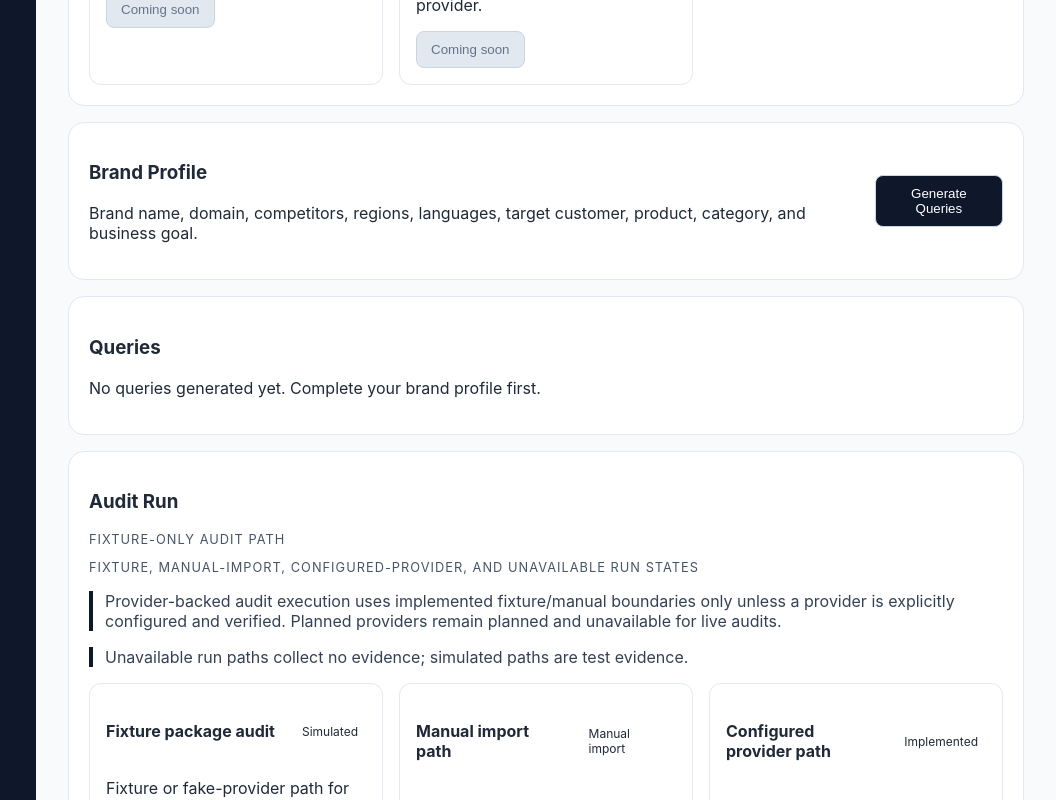
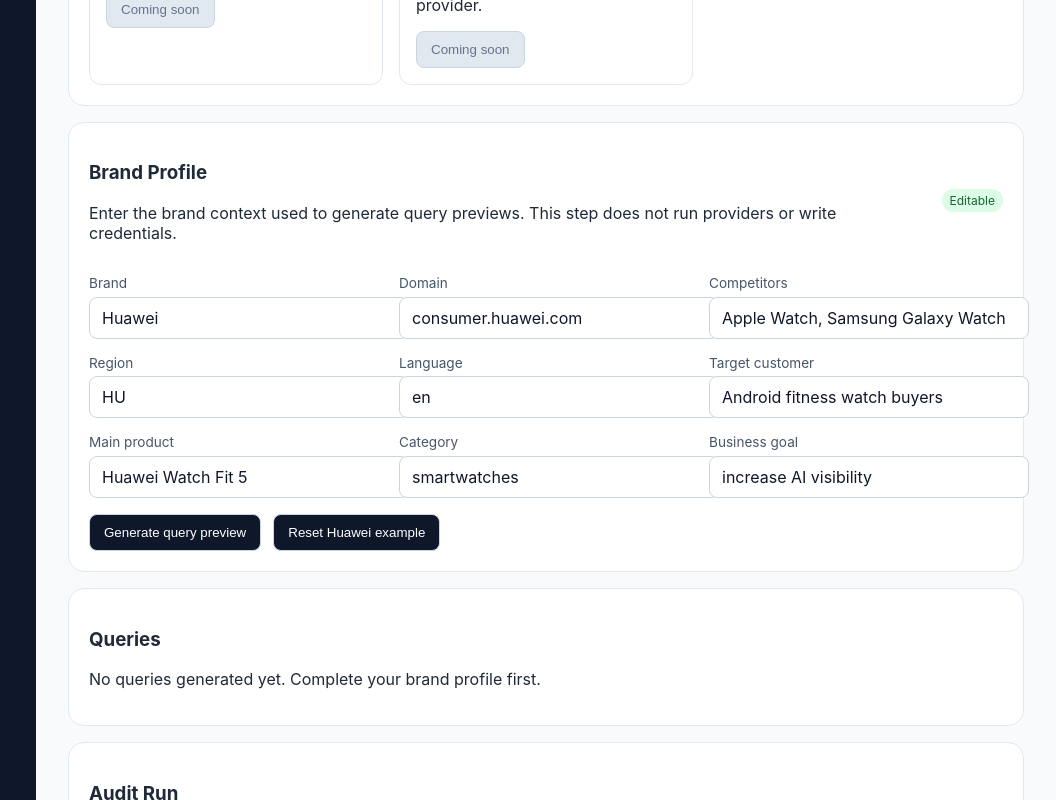
Before and after one commit to alexwang91/GEO-Agent, a React (Vite) app in the folder apps/desktop/: page / in a window 1280 px wide. Shown: the part 1460-2260 px from the top of the page, without its empty margins (224-1280 px from the left). Built offline with nearby package versions, Linux system fonts and the light colour scheme.

Commit message:
feat: add desktop brand profile query preview (#113)
* feat: add desktop brand profile query preview

* style: add desktop brand profile form styles

* test: cover desktop brand profile query preview

* docs: add UI productization plan

* docs: track UI productization progress

```diff
--- a/apps/desktop/src/App.jsx
+++ b/apps/desktop/src/App.jsx
@@ -61,12 +61,69 @@ const runPaths = [
   { label: 'Provider access issue', statusKey: 'unavailable', command: 'resolve_provider_access()' },
 ];
 
+const defaultBrandProfile = {
+  brand: 'Huawei',
+  domain: 'consumer.huawei.com',
+  competitors: 'Apple Watch, Samsung Galaxy Watch',
+  region: 'HU',
+  language: 'en',
+  targetCustomer: 'Android fitness watch buyers',
+  mainProduct: 'Huawei Watch Fit 5',
+  category: 'smartwatches',
+  businessGoal: 'increase AI visibility',
+};
+
+const brandProfileFields = [
+  ['brand', 'Brand'],
+  ['domain', 'Domain'],
+  ['competitors', 'Competitors'],
+  ['region', 'Region'],
+  ['language', 'Language'],
+  ['targetCustomer', 'Target customer'],
+  ['mainProduct', 'Main product'],
+  ['category', 'Category'],
+  ['businessGoal', 'Business goal'],
+];
+
 function statusClass(status) {
   return status.toLowerCase().replaceAll(' ', '-').replaceAll('/', '-');
 }
 
 function statusFor(statusKey) {
   return providerStatusCopy[statusKey];
+}
+
+function splitList(value) {
+  return String(value || '')
+    .split(',')
+    .map((item) => item.trim())
+    .filter(Boolean);
+}
+
+function formatCompetitors(value) {
+  const competitors = splitList(value);
+  if (competitors.length === 0) {
+    return 'competitors';
+  }
+  if (competitors.length === 1) {
+    return competitors[0];
+  }
+  if (competitors.length === 2) {
+    return `${competitors[0]} and ${competitors[1]}`;
+  }
+  return `${competitors.slice(0, -1).join(', ')}, and ${competitors[competitors.length - 1]}`;
+}
+
+function buildQueryPreview(profile) {
+  const competitors = formatCompetitors(profile.competitors);
+  const region = profile.region || 'target region';
+  return [
+    { intent: 'brand', query: `What is ${profile.brand} for ${profile.targetCustomer}?` },
+    { intent: 'category', query: `Best ${profile.category} tools for ${profile.targetCustomer} in ${region}` },
+    { intent: 'comparison', query: `Compare ${profile.brand} with ${competitors}` },
+    { intent: 'buying_intent', query: `Should ${profile.targetCustomer} choose ${profile.brand} for ${profile.businessGoal}?` },
+    { intent: 'alternatives', query: `Best alternatives to ${profile.brand}: ${competitors}` },
+  ];
 }
 
 function MetricCard({ label, value }) {
@@ -116,10 +173,22 @@ function EngineBreakdown({ engines }) {
 }
 
 export function App() {
+  const [brandProfile, setBrandProfile] = useState(defaultBrandProfile);
+  const [queryPreview, setQueryPreview] = useState([]);
   const [reportView, setReportView] = useState(emptyReportArtifactView());
   const [loadState, setLoadState] = useState('empty');
   const [loadError, setLoadError] = useState('');
   const packageFiles = reportView.files.length ? ['manifest.json', ...reportView.files] : [];
+
+  function handleBrandProfileChange(event) {
+    const { name, value } = event.target;
+    setBrandProfile((current) => ({ ...current, [name]: value }));
+  }
+
+  function handleGenerateQueries(event) {
+    event.preventDefault();
+    setQueryPreview(buildQueryPreview(brandProfile));
+  }
 
   async function handlePackageFiles(event) {
     setLoadState('loading');
@@ -184,17 +253,44 @@ export function App() {
           </div>
         </section>
 
-        <section id="brand-profile" className="panel split">
-          <div>
-            <h3>Brand Profile</h3>
-            <p>Brand name, domain, competitors, regions, languages, target customer, product, category, and business goal.</p>
+        <section id="brand-profile" className="panel">
+          <div className="card-header">
+            <div>
+              <h3>Brand Profile</h3>
+              <p>Enter the brand context used to generate query previews. This step does not run providers or write credentials.</p>
+            </div>
+            <span className="status implemented">Editable</span>
           </div>
-          <button>Generate Queries</button>
+          <form className="profile-form" onSubmit={handleGenerateQueries}>
+            <div className="form-grid">
+              {brandProfileFields.map(([name, label]) => (
+                <label className="field" key={name}>
+                  <span>{label}</span>
+                  <input name={name} value={brandProfile[name]} onChange={handleBrandProfileChange} />
+                </label>
+              ))}
+            </div>
+            <div className="download-actions">
+              <button type="submit">Generate query preview</button>
+              <button type="button" onClick={() => setBrandProfile(defaultBrandProfile)}>Reset Huawei example</button>
+            </div>
+          </form>
         </section>
 
         <section id="queries" className="panel">
           <h3>Queries</h3>
-          <p>No queries generated yet. Complete your brand profile first.</p>
+          {queryPreview.length ? (
+            <div className="query-list">
+              {queryPreview.map((item) => (
+                <article className="query-card" key={item.intent}>
+                  <span className="eyebrow">{item.intent}</span>
+                  <p>{item.query}</p>
+                </article>
+              ))}
+            </div>
+          ) : (
+            <p>No queries generated yet. Complete your brand profile first.</p>
+          )}
         </section>
 
         <section id="audit-run" className="panel">
--- a/apps/desktop/src/styles.css
+++ b/apps/desktop/src/styles.css
@@ -19,6 +19,15 @@ button {
 button:disabled {
   background: #e2e8f0;
   color: #64748b;
+}
+
+input {
+  border: 1px solid #cbd5e1;
+  border-radius: 8px;
+  color: #0f172a;
+  font: inherit;
+  padding: 0.625rem 0.75rem;
+  width: 100%;
 }
 
 .app-shell {
@@ -78,7 +87,8 @@ button:disabled {
 .provider-grid,
 .run-path-grid,
 .metric-grid,
-.report-grid {
+.report-grid,
+.query-list {
   display: grid;
   gap: 1rem;
 }
@@ -92,18 +102,41 @@ button:disabled {
   grid-template-columns: repeat(auto-fit, minmax(160px, 1fr));
 }
 
-.report-grid {
+.report-grid,
+.query-list {
   grid-template-columns: repeat(auto-fit, minmax(240px, 1fr));
   margin-top: 1rem;
+}
+
+.form-grid {
+  display: grid;
+  gap: 1rem;
+  grid-template-columns: repeat(auto-fit, minmax(240px, 1fr));
+  margin-top: 1rem;
+}
+
+.field {
+  display: grid;
+  gap: 0.35rem;
+}
+
+.field span {
+  color: #475569;
+  font-size: 0.85rem;
 }
 
 .provider-card,
 .run-path-card,
 .metric-card,
-.evidence-block {
+.evidence-block,
+.query-card {
   border: 1px solid #e2e8f0;
   border-radius: 12px;
   padding: 1rem;
+}
+
+.query-card p {
+  margin-bottom: 0;
 }
 
 .metric-card {
@@ -139,6 +172,7 @@ button:disabled {
   color: #92400e;
 }
 
+.status.implemented,
 .status.available,
 .status.available-for-local-fixtures,
 .status.recorded-evidence-available,
```
Also changed, not shown: 3 other files (tests, documents, lock files or other folders).
